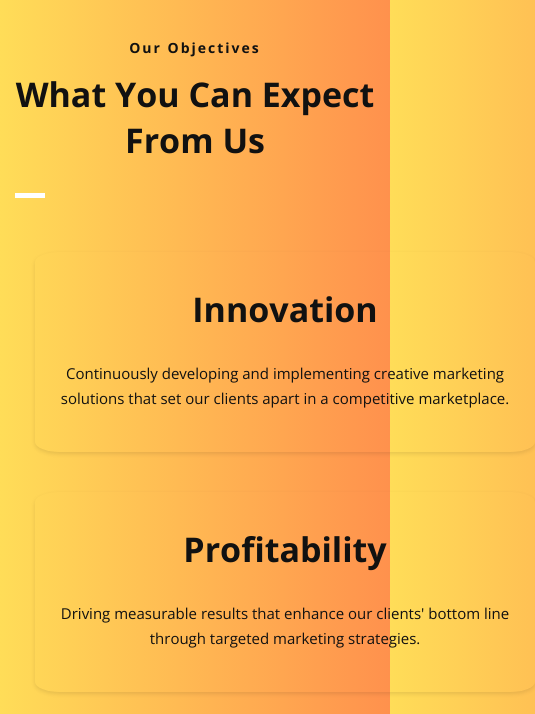
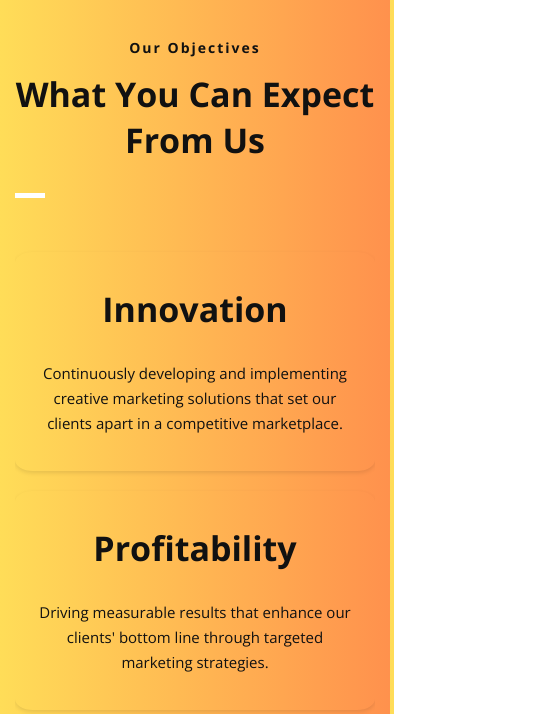
Before and after one commit to Viroshen/AtlasWay-Website, a plain HTML site: page index.html in a window 390 px wide. Shown: the part 3150-3864 px from the top of the page, 535 px wide, since content can reach past the window. Drawn offline with nearby package versions, Linux system fonts and the light colour scheme.

Commit message:
Add files via upload

```diff
--- a/css/style.css
+++ b/css/style.css
@@ -1481,37 +1481,98 @@ blockquote {
     margin:0;
 }
 
-/* --------- 6.8 Objectives ---------- */
+/* 6.8 Team Members */
+.team-member {
+    text-align: center;
+    padding: 20px;
+    transition: transform 0.3s ease-in-out, box-shadow 0.3s ease-in-out;
+    border-radius: 5px;
+}
+
+.team-member:hover {
+    transform: translateY(-5px);
+    box-shadow: 0 5px 10px rgba(0, 0, 0, 0.2);
+}
+
+.team-member img {
+    height: 85%;
+    width: 85%;
+    border-radius: 50%;
+    object-fit: cover;
+}
+
+.team-member h4 {
+    font-weight: bold;
+    margin-top: 10px;
+}
+
+/* --------- 6.9 Objectives ---------- */
 #objectives {
     height: 100%;
 }
 
 .objectives-content {
+    width: 100%;
     text-align: center;
     margin: 0 auto;
+    overflow: hidden;
 }
 
 .objective-card-container {
-    width: min-content;
+    width: 100%;
+    display: table;
+    text-align: center;
+    margin: 0 auto;
 }
 
 .objective-card-container .objective-card {
+    display: table-cell;
+    vertical-align: middle;
     text-align: center;
     margin: 20px;
     padding: 20px;
-    height: 200px;
     /* border: #111 2px solid; */
     border-radius: 5%;
     box-shadow: 0 2px 4px rgba(0, 0, 0, 0.1);
     height: 200px;
-    width: 500px;
+    max-height: 500px;
+    width: 45%;
     transition: transform 0.3s ease-in-out, box-shadow 0.3s ease-in-out;
 }
 
 .objective-card-container .objective-card:hover {
-    /* box-shadow: 2px 2px 2px rgba(0, 0, 0, 0.7); */
     transform: scale(1.05);
     box-shadow: 0 5px 10px rgba(0, 0, 0, 0.2);
+}
+
+/* @media only screen and (max-width: 1000px) {} */
+
+@media only screen and (max-width: 890px) {
+
+    .objective-card-container {
+        text-align: center;
+        display: table;
+        width: 100%;
+        margin: 0;
+        padding: 20px;
+    }
+
+    .objective-card-container .objective-card {
+        width: 100%;
+        height: fit-content;
+        margin: 0;
+        margin-top: 20px;
+        display: table-cell;
+        vertical-align: middle;
+    }
+
+    .objective-card-container .objective-card .section-title {
+        word-wrap: break-word;
+    }
+
+    .objective-card-container .objective-card p {
+        word-wrap: break-word;
+    }
 }
 
 /* --------- 6.9 Contact ---------- */
```
